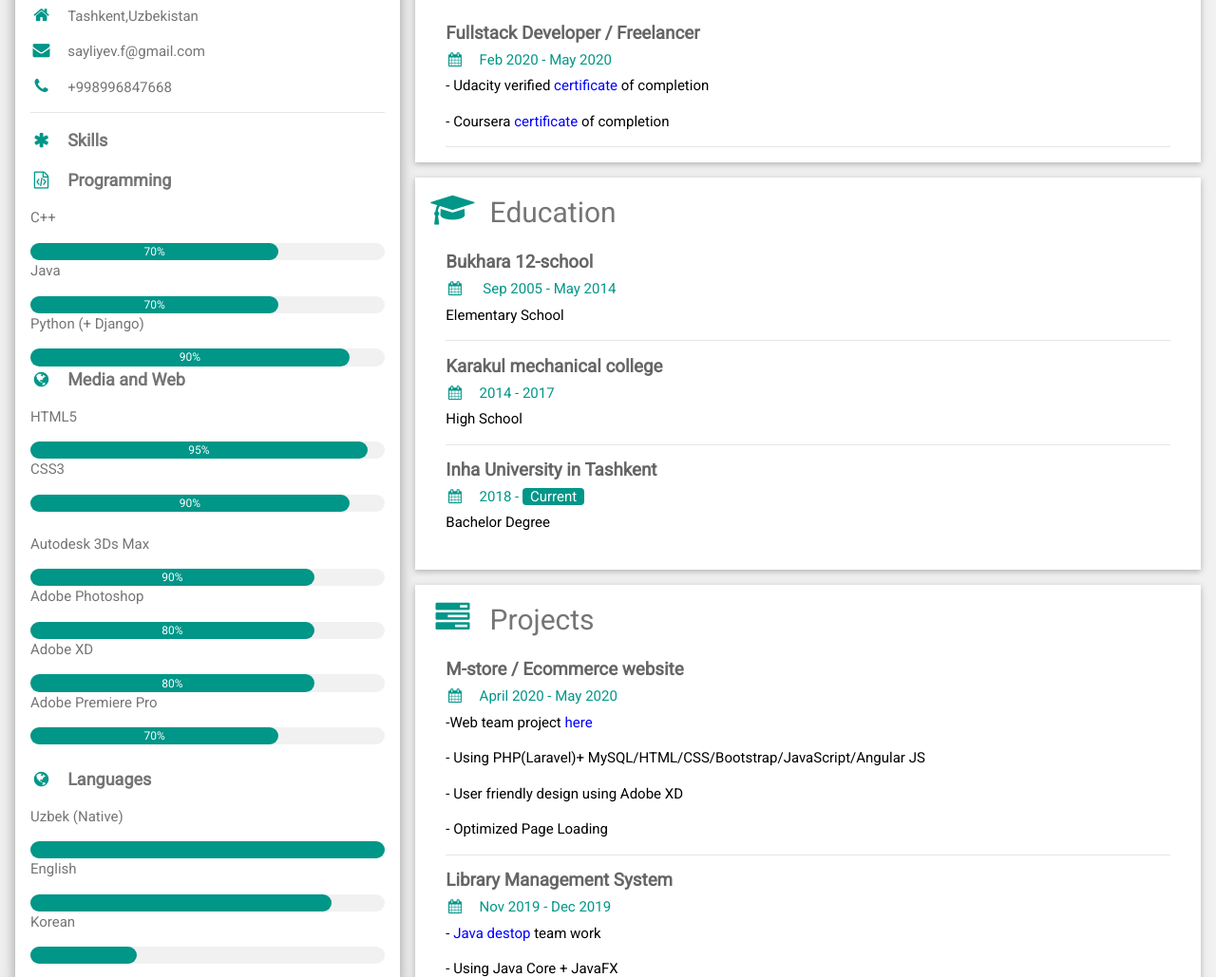
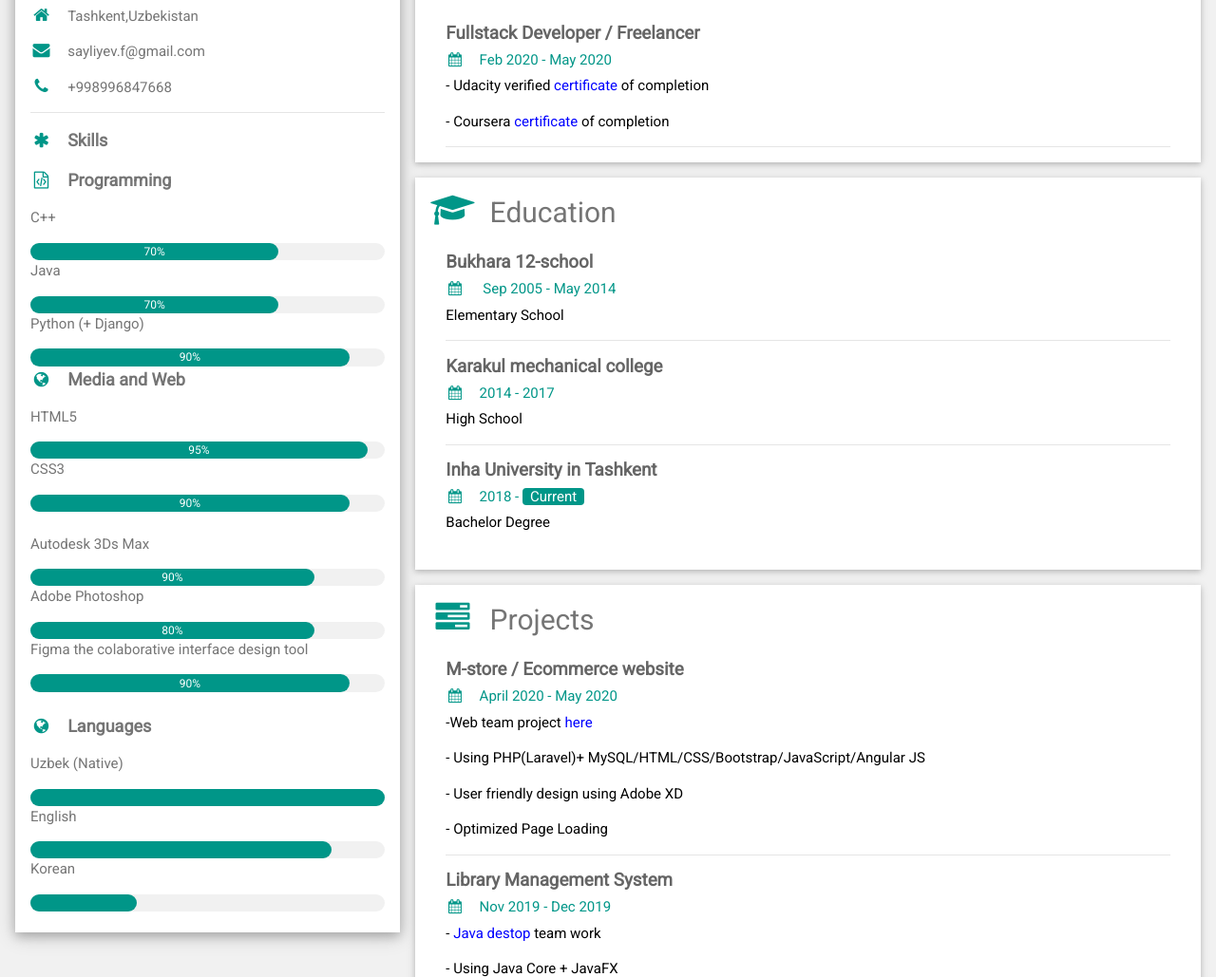
Before and after one commit to fayzidin/fayziddin0008, a plain HTML site: page index.html in a window 1280 px wide. Shown: the part 71-1100 px from the top of the page at 95% size. Drawn offline with nearby package versions, Linux system fonts and the light colour scheme.

Commit message:
Update index.html

```diff
--- a/index.html
+++ b/index.html
@@ -74,14 +74,14 @@ html,body,h1,h2,h3,h4,h5,h6 {font-family: "Roboto", sans-serif}
           <div class="w3-light-grey w3-round-xlarge w3-small">
             <div class="w3-container w3-center w3-round-xlarge w3-teal" style="width:80%">80%</div>
           </div>
-          <p>Adobe XD</p>
+          <p>Figma the colaborative interface design tool</p>
           <div class="w3-light-grey w3-round-xlarge w3-small">
-            <div class="w3-container w3-center w3-round-xlarge w3-teal" style="width:80%">80%</div>
+            <div class="w3-container w3-center w3-round-xlarge w3-teal" style="width:90%">90%</div>
           </div>
-          <p>Adobe Premiere Pro</p>
+<!--           <p>Adobe Premiere Pro</p>
           <div class="w3-light-grey w3-round-xlarge w3-small">
             <div class="w3-container w3-center w3-round-xlarge w3-teal" style="width:70%">70%</div>
-          </div>
+          </div> -->
           <br>
 
           <p class="w3-large w3-text-theme"><b><i class="fa fa-globe fa-fw w3-margin-right w3-text-teal"></i>Languages</b></p>
```
